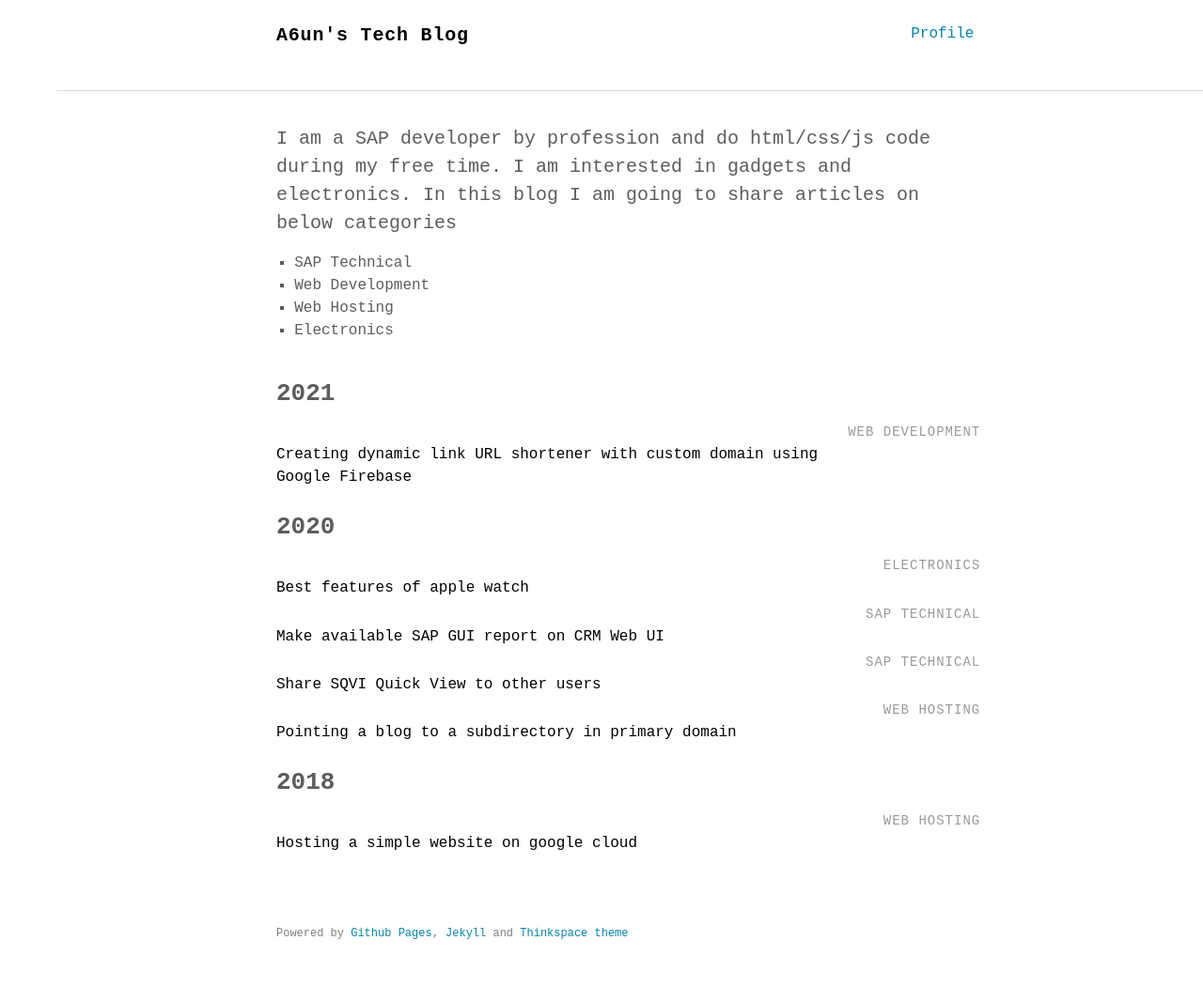
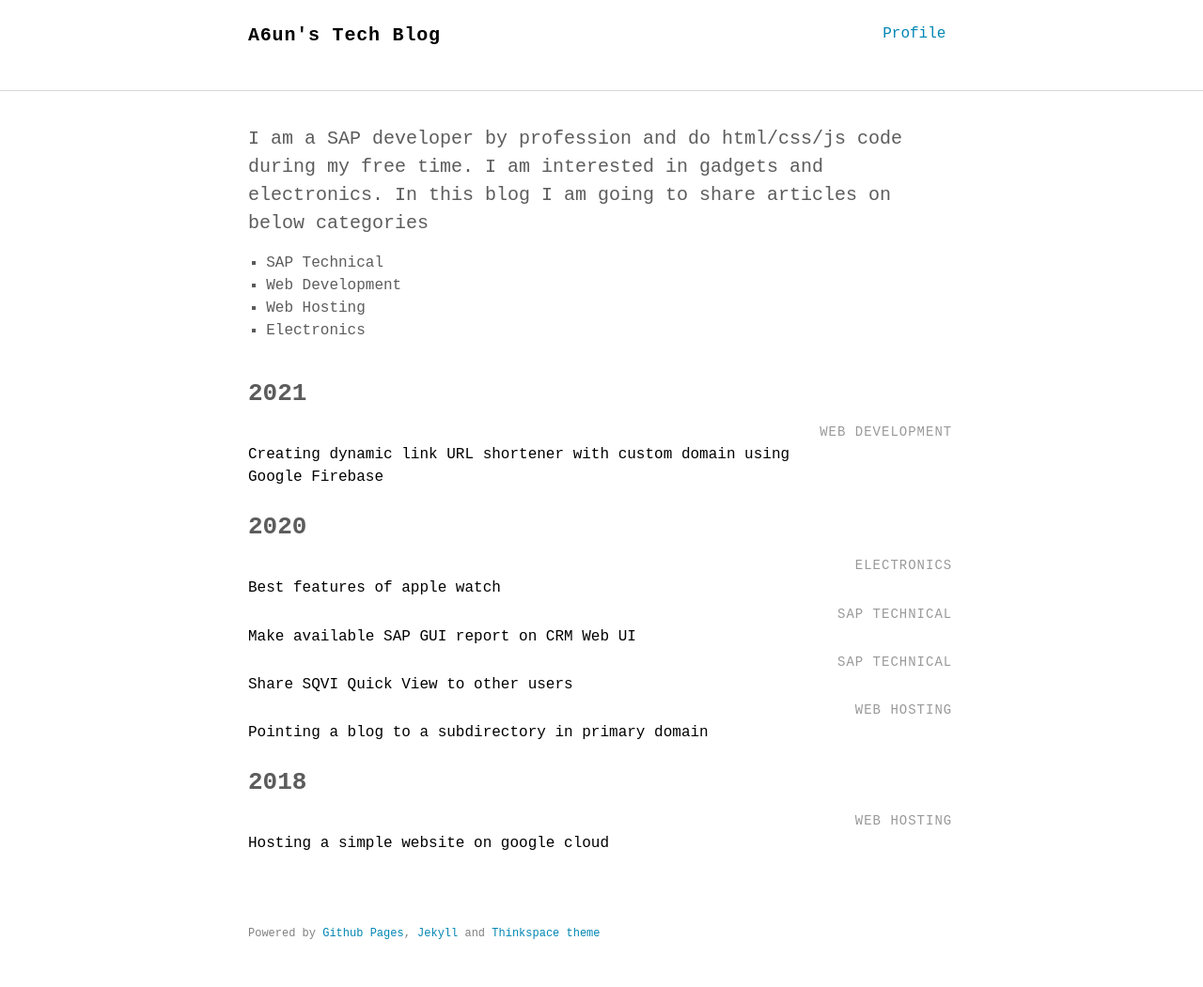
Before and after one commit to a6unraj/a6unraj.github.io, a Jekyll site: the page built from index.html, in a window 1280 px wide. Shown: the whole page at 94% size. Built offline with Jekyll 4.4.1, drawn with Linux system fonts in a browser that asks for light colours; nearby versions of some CDN libraries; some web fonts are replaced; comment, search, counter and statistics services are not loaded.

Commit message:
Update _layout.scss

```diff
--- a/assets/scss/_layout.scss
+++ b/assets/scss/_layout.scss
@@ -292,11 +292,6 @@ hr {
     }
   }
 }
-
-.wrapper
-{
-	margin-left : 60px;
-}
 a
 {
 	word-wrap:break-word;
```
